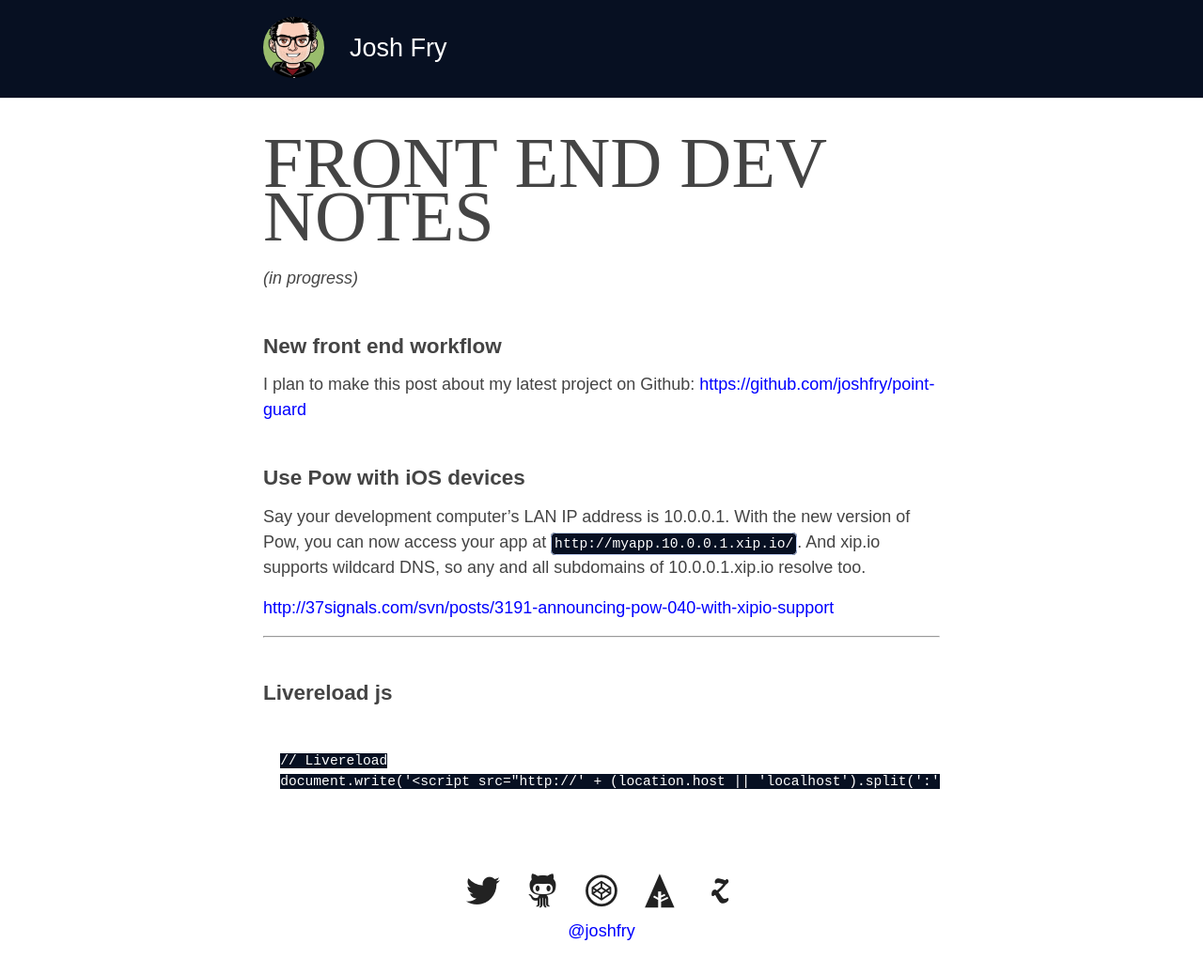
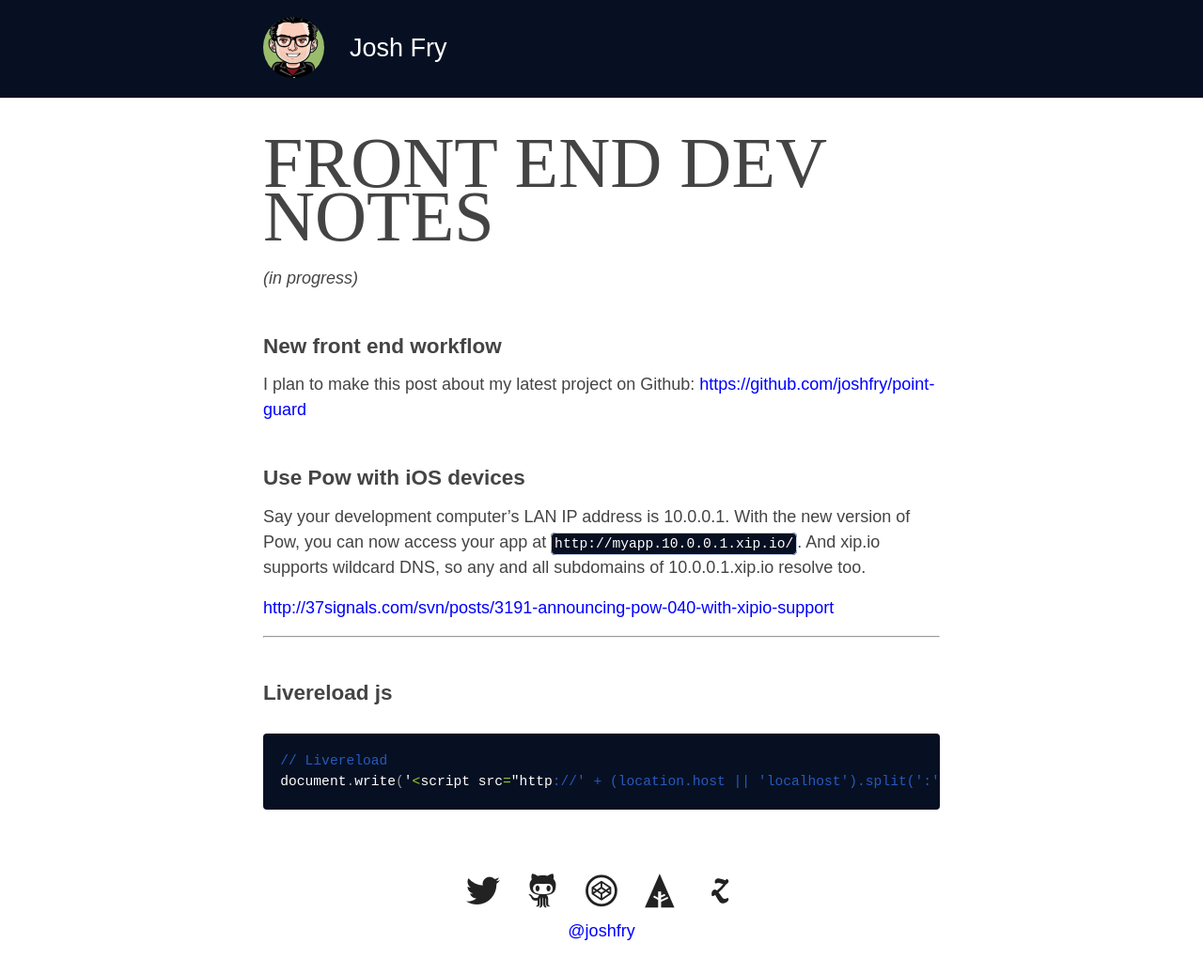
Before and after one commit to joshfry/joshfry.me, a Jekyll site: the page built from _posts/2013-05-01-front-end-dev-notes.md, in a window 1280 px wide. Shown: the whole page at 94% size. Built offline with Jekyll 4.4.1, drawn with Linux system fonts in a browser that asks for light colours.

Commit message:
post update

```diff
--- a/_posts/2013-05-01-front-end-dev-notes.md
+++ b/_posts/2013-05-01-front-end-dev-notes.md
@@ -23,6 +23,6 @@ Say your development computer’s LAN IP address is 10.0.0.1. With the new versi
 
 ## Livereload js
 
-<pre><code class="language-js">// Livereload
+<pre><code class="language-javascript">// Livereload
 document.write('&lt;script src="http://' + (location.host || 'localhost').split(':')[0] + ':35729/livereload.js?snipver=1"&gt;&lt;/' + 'script&gt;');
 </code></pre>
```
Also changed, not shown: 1 other file.
